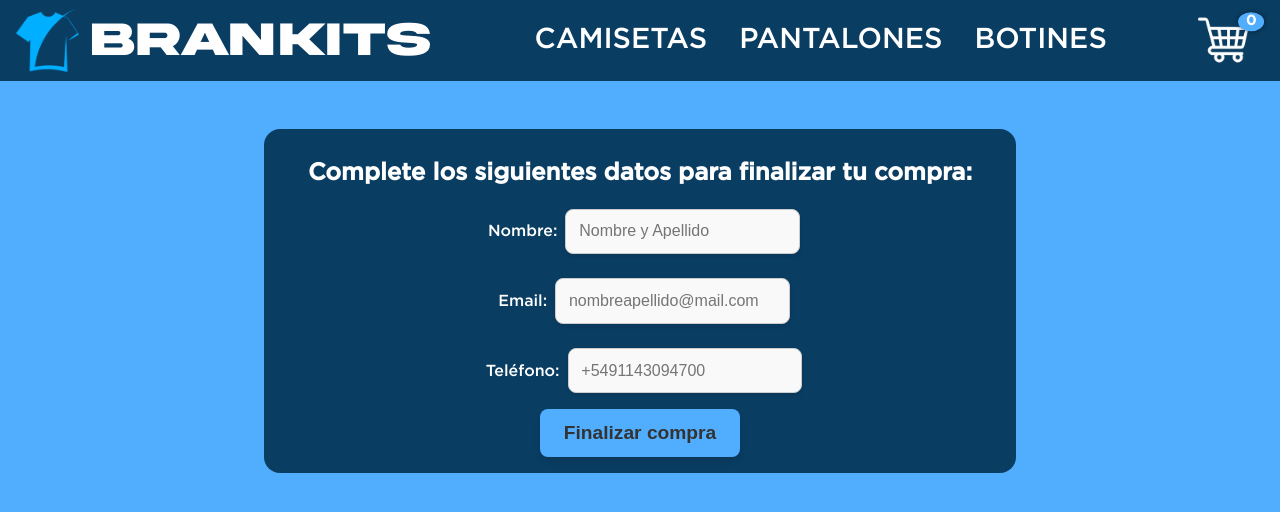
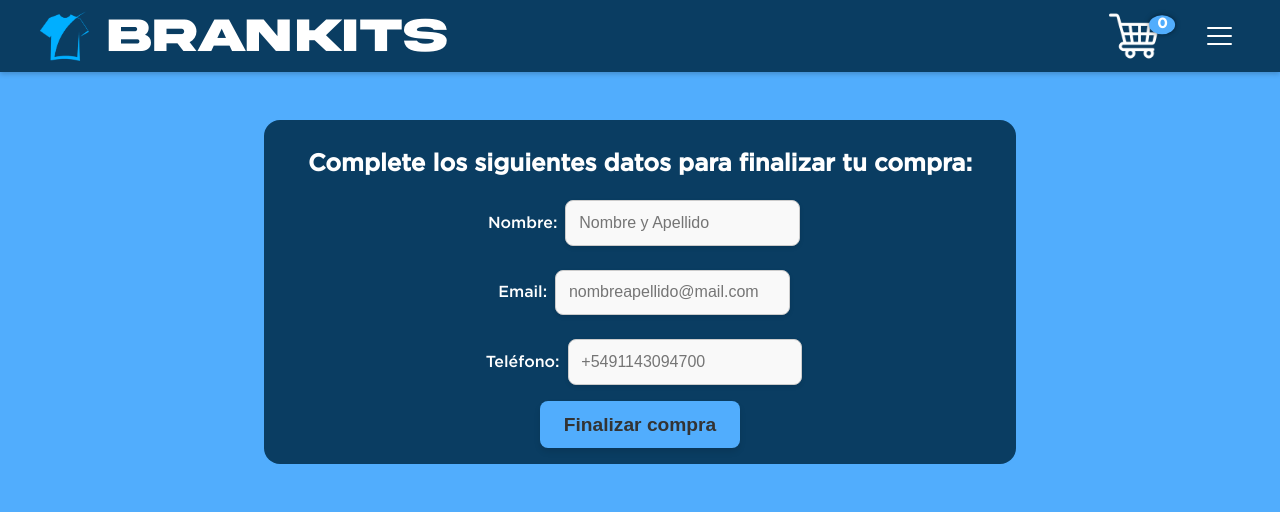
Before and after one commit to MateoSB1/Proyecto-Final-BRANKITS, a React (Vite) app: page /checkout in a window 1280 px wide. Shown: the top 512 px of the page. Built offline with nearby package versions, Linux system fonts and the light colour scheme.

Commit message:
Correcciones y adicciones generales

```diff
--- a/src/components/CartWidget.jsx
+++ b/src/components/CartWidget.jsx
@@ -9,7 +9,7 @@ function CartWidget() {
 
     return (
         <Link to='/cart' className="cart">
-            <img src={carrito} alt="Carrito de compras" />
+            <img className="cart-img" src={carrito} alt="Carrito de compras" />
             <div className="cart-count">{getQty()}</div>
         </Link>
     )
--- a/src/components/NavBar.jsx
+++ b/src/components/NavBar.jsx
@@ -1,21 +1,62 @@
-import CartWidget from './CartWidget'
-import { Link, NavLink } from 'react-router'
-import './styles/NavBar.css'
-import logo from '../assets/images/LogoWEB.png'
+import { useState, useEffect, useRef } from "react"
+import { Link, NavLink } from "react-router"
+import "./styles/NavBar.css"
+import logo from "../assets/images/LogoWEB.png"
+import CartWidget from "./CartWidget"
 
 function NavBar() {
+    const [menuActive, setMenuActive] = useState(false)
+    const menuRef = useRef(null)
+
+    const toggleMenu = () => {
+        setMenuActive(!menuActive)
+    }
+
+    useEffect(() => {
+        const handleClickOutside = (event) => {
+            if (menuRef.current && !menuRef.current.contains(event.target)) {
+                setMenuActive(false)
+            }
+        }
+
+        document.addEventListener("mousedown", handleClickOutside)
+        return () => {
+            document.removeEventListener("mousedown", handleClickOutside)
+        }
+    }, [])
+
     return (
         <header className="header">
-            <Link to="/" className="logo-title">
-                <img src={logo} alt="BRANKITS Logo" />
-                <h1>BRANKITS</h1>
+            <Link to="/" className="logo">
+                <img src={logo} alt="BRANKITS Logo" className="logo-img" />
+                <h1 className="logo-title">BRANKITS</h1>
             </Link>
-            <nav className="nav">
-                <NavLink to="/category/camisetas" className="nav-link">CAMISETAS</NavLink>
-                <NavLink to="/category/pantalones" className="nav-link">PANTALONES</NavLink>
-                <NavLink to="/category/botines" className="nav-link">BOTINES</NavLink>
+            <nav className="nav" ref={menuRef}>
+                <ul className={`nav-links ${menuActive ? "active" : ""}`}>
+                    <li>
+                        <NavLink to="/category/camisetas" className="nav-link">CAMISETAS</NavLink>
+                    </li>
+                    <li>
+                        <NavLink to="/category/pantalones" className="nav-link">PANTALONES</NavLink>
+                    </li>
+                    <li>
+                        <NavLink to="/category/botines" className="nav-link">BOTINES</NavLink>
+                    </li>
+                    {menuActive && (
+                        <li className="cart-menu-item">
+                            <CartWidget />
+                        </li>
+                    )}
+                </ul>
+
+                {!menuActive && <CartWidget />}
+
+                <div className="hamburger" onClick={toggleMenu}>
+                    <span className="line"></span>
+                    <span className="line"></span>
+                    <span className="line"></span>
+                </div>
             </nav>
-            <CartWidget />
         </header>
     )
 }
--- a/src/components/styles/CartWidget.css
+++ b/src/components/styles/CartWidget.css
@@ -5,8 +5,8 @@
     padding: 0 1rem 0 0;
 }
 
-.cart img {
-    width: 50px;
+.cart-img {
+    max-width: 50px;
     height: 50px;
     object-fit: contain;
 }
--- a/src/components/styles/NavBar.css
+++ b/src/components/styles/NavBar.css
@@ -1,4 +1,4 @@
-/* Header styles */
+/* General Header Styles */
 .header {
     background-color: #0a3d62;
     color: #fff;
@@ -6,38 +6,51 @@
     display: flex;
     align-items: center;
     justify-content: space-between;
-    flex-wrap: wrap;
+    height: 9vh;
+    box-shadow: 0 2px 5px rgba(0, 0, 0, 0.2);
 }
 
-.logo-title {
+/* Logo Styles */
+.logo {
     display: flex;
     align-items: center;
     text-decoration: none;
 }
 
-.header img {
-    height: 4rem;
+.logo-img {
+    height: 50px;
     object-fit: contain;
 }
 
-.header h1 {
+.logo-title {
     font-family: 'AkiraExpanded', sans-serif;
     font-size: 3rem;
-    margin: 0.8rem;
+    margin: 0.8rem 1.2rem;
     color: #fff;
 }
 
-/* Navigation bar */
+/* Navigation Links */
 .nav {
     display: flex;
+    align-items: center;
     gap: 2rem;
+    margin-right: 2rem;
+}
+
+.nav-links {
+    display: flex;
+    list-style: none;
+    margin: 0;
+    padding: 0;
+    margin-right: 6rem;
 }
 
 .nav-link {
     color: #fff;
     text-decoration: none;
+    margin: 0 1rem;
     font-size: 1.8rem;
-    transition: color 0.3s;
+    transition: color 0.3s ease-in-out;
 }
 
 .nav-link:hover {
@@ -47,3 +60,65 @@
 .nav-link:focus {
     outline: 2px solid #fff;
 }
+
+/* Hamburger Menu */
+.hamburger {
+    display: flex;
+    cursor: pointer;
+    flex-direction: column;
+    justify-content: space-around;
+    width: 25px;
+    height: 25px;
+}
+
+.hamburger .line {
+    background-color: #fff;
+    height: 2px;
+    width: 100%;
+    border-radius: 5px;
+    transition: transform 0.3s ease-in-out;
+}
+
+.nav-links.active {
+    display: flex;
+    flex-direction: column;
+    position: fixed;
+    top: 80px;
+    left: 0px;
+    width: 70%;
+    background-color: #0a3d62;
+    z-index: 10;
+    box-shadow: 0px 5px 10px rgba(0, 0, 0, 0.3);
+}
+
+.nav-links li {
+    text-align: center;
+    margin: 10px 0;
+}
+
+/* Responsive Styles */
+@media (max-width: 1405px) {
+    .hamburger {
+        display: flex;
+    }
+
+    .nav-links {
+        display: none;
+    }
+
+    .nav-links.active {
+        display: flex;
+    }
+}
+
+@media (max-width: 1196px) {
+    .nav-link {
+        font-size: 1.2rem;
+    }
+}
+
+@media (max-width: 675px) {
+    .logo-title {
+        display: none;
+    }
+}
--- a/src/styles/App.css
+++ b/src/styles/App.css
@@ -8,9 +8,11 @@
     will-change: filter;
     transition: filter 300ms;
 }
+
 .logo:hover {
     filter: drop-shadow(0 0 2em #646cffaa);
 }
+
 .logo.react:hover {
     filter: drop-shadow(0 0 2em #61dafbaa);
 }
@@ -19,6 +21,7 @@
     from {
         transform: rotate(0deg);
     }
+
     to {
         transform: rotate(360deg);
     }
```
Also changed, not shown: index.html (+4 -4 lines), src/components/Cart.jsx (indentation only), src/components/ItemCount.jsx (indentation only), src/components/styles/ItemCount.css (indentation only), src/firebase/config.js (indentation only), src/styles/index.css (indentation only), 1 other file (tests, documents, lock files or other folders). Lines whose indentation alone changed are shown as unchanged.
